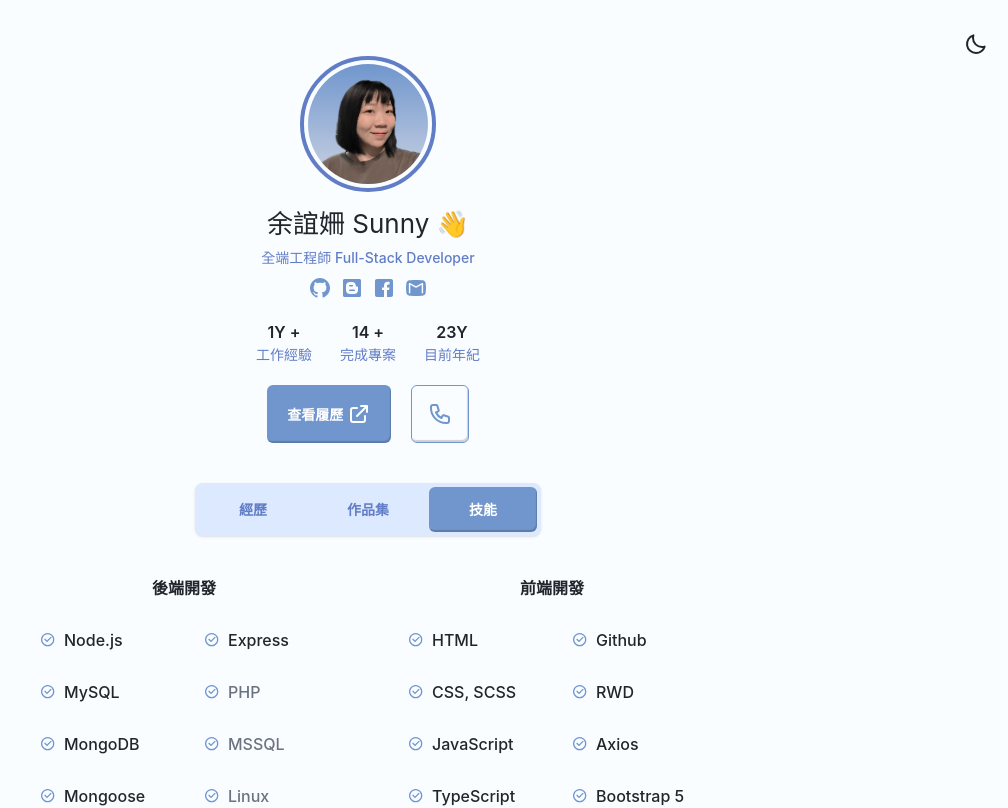
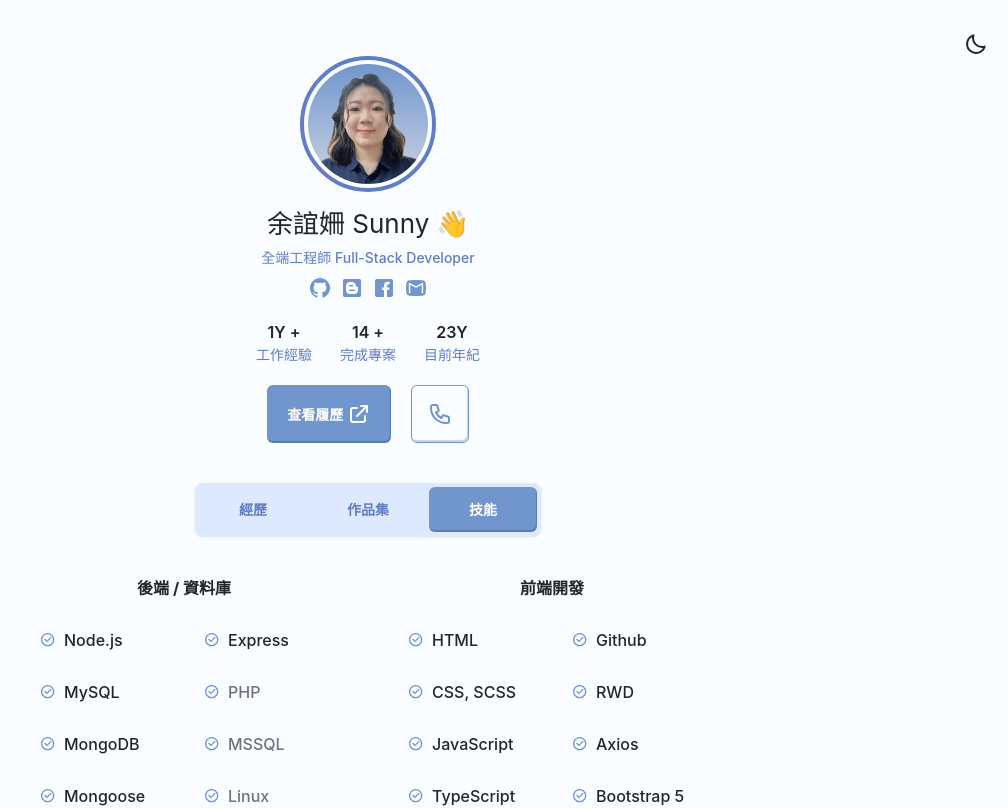
Before and after one commit to sunny96087/simple_portfolio, a Vue app: page /skill in a window 1280 px wide. Shown: the top 808 px of the page, without its empty margins (272-1280 px from the left). Built offline with nearby package versions, Linux system fonts and the light colour scheme.

Commit message:
feat: 修改頭像、部落格網址、技能、履歷網址

```diff
--- a/src/App.vue
+++ b/src/App.vue
@@ -120,7 +120,7 @@ const sendProfileEvent = (item) => {
     <!-- 個人資料 區塊 -->
     <div class="w-[136px] rounded-full border-4 border-blue-dark p-1 m-auto">
       <div class="linear rounded-full overflow-hidden w-full">
-        <img src="@/assets/img/mug_shot.png" alt="Yu Yi shan - 個人照片" class="w-full" />
+        <img src="@/assets/img/mug_shot_1131119.png" alt="Yu Yi shan - 個人照片" class="w-full" />
       </div>
     </div>
     <h1 class="text-[26px] mt-3">余誼姍 Sunny 👋</h1>
@@ -148,8 +148,9 @@ const sendProfileEvent = (item) => {
         </svg>
       </a>
 
+      <!-- * 舊的 https://sunny96087.github.io/hexo-blog/ -->
       <a
-        href="https://sunny96087.github.io/hexo-blog/"
+        href="https://blog.2fishs.com/"
         target="_blank"
         class="icon-hover-fill-blue-dark"
         title="部落格"
@@ -242,7 +243,7 @@ const sendProfileEvent = (item) => {
     <!-- view 履歷 & call me -->
     <div class="flex justify-center gap-5 mt-5">
       <a
-        href="https://drive.google.com/file/d/1A_w2QD9cXCJ-4mzU88pwkkIve02foiHb/view?usp=sharing"
+        href="https://drive.google.com/file/d/1ho_3Av-HUjGR__AbPcuUZUTUyTh6949x/view?usp=sharing"
         target="_blank"
         class="flex items-center text-[14px] font-semibold text-white px-5 py-3 bg-blue btn-shadow rounded-[6px]"
         @click="sendProfileEvent('resume')"
--- a/src/views/PortfolioView.vue
+++ b/src/views/PortfolioView.vue
@@ -129,14 +129,14 @@ const projects = ref([
   {
     pic: projectPic6,
     type: 'WEB',
-    name: '我的部落格',
+    name: '我的部落格 (舊版)',
     description:
-      '這是我的部落格，分享日常研究及開發點滴，<br/>使用 Hexo 和 "landscape" 主題建立。',
+      '這是我的第一個部落格，分享日常研究及開發點滴，<br/>使用 Hexo 和 "landscape" 主題建立。<br/>目前舊版已停止更新，新版將使用 NexT 主題整合多種套件開發。',
     github: 'https://github.com/sunny96087/hexo-blog',
     demo: 'https://sunny96087.github.io/hexo-blog/',
     viewPic: viewPic6,
     marquee:
-      '我的部落格 ・ 我的部落格 ・ 我的部落格 ・ 我的部落格 ・ 我的部落格 ・ 我的部落格 ・ 我的部落格 ・ 我的部落格 ・ 我的部落格 ・ 我的部落格 ・ 我的部落格 ・ 我的部落格 ・ 我的部落格 ・ 我的部落格 ・ 我的部落格 ・ 我的部落格 ・ 我的部落格 ・ 我的部落格 ・ 我的部落格 ・ 我的部落格 ・ 我的部落格 ・ 我的部落格 ・ 我的部落格 ・ 我的部落格 ・ 我的部落格 ・ 我的部落格 ・ 我的部落格 ・ 我的部落格 ・ 我的部落格 ・ 我的部落格 ・ 我的部落格 ・ 我的部落格 ・ 我的部落格 ・ 我的部落格 ・ 我的部落格 ・ 我的部落格 ・ 我的部落格 ・ 我的部落格 ・ 我的部落格 ・ 我的部落格 ・ 我的部落格 ・ 我的部落格 ・ 我的部落格 ・ 我的部落格 ・ 我的部落格 ・ '
+      '我的部落格 (舊版) ・ 我的部落格 (舊版) ・ 我的部落格 (舊版) ・ 我的部落格 (舊版) ・ 我的部落格 (舊版) ・ 我的部落格 (舊版) ・ 我的部落格 (舊版) ・ 我的部落格 (舊版) ・ 我的部落格 (舊版) ・ 我的部落格 (舊版) ・ 我的部落格 (舊版) ・ 我的部落格 (舊版) ・ 我的部落格 (舊版) ・ 我的部落格 (舊版) ・ 我的部落格 (舊版) ・ 我的部落格 (舊版) ・ 我的部落格 (舊版) ・ 我的部落格 (舊版) ・ 我的部落格 (舊版) ・ 我的部落格 (舊版) ・ 我的部落格 (舊版) ・ 我的部落格 (舊版) ・ 我的部落格 (舊版) ・ 我的部落格 (舊版) ・ 我的部落格 (舊版) ・ 我的部落格 (舊版) ・ 我的部落格 (舊版) ・ 我的部落格 (舊版) ・ 我的部落格 (舊版) ・ 我的部落格 (舊版) ・ 我的部落格 (舊版) ・ 我的部落格 (舊版) ・ 我的部落格 (舊版) ・ 我的部落格 (舊版) ・ 我的部落格 (舊版) ・ 我的部落格 (舊版) ・ 我的部落格 (舊版) ・ 我的部落格 (舊版) ・ 我的部落格 (舊版) ・ 我的部落格 (舊版) ・ 我的部落格 (舊版) ・ '
   },
   {
     pic: projectPic7,
@@ -212,9 +212,13 @@ const projects = ref([
   }
 ])
 
-import { ref, onMounted, onUnmounted } from 'vue'
+import { ref, onMounted, onUnmounted, watch } from 'vue'
 
 const selectedProject = ref(null)
+
+watch(selectedProject, (newVal) => {
+  document.body.style.overflow = newVal ? 'hidden' : ''
+})
 
 const openModal = (project) => {
   selectedProject.value = project
--- a/src/views/SkillView.vue
+++ b/src/views/SkillView.vue
@@ -28,9 +28,9 @@ document.addEventListener('click', function (e) {
     >
       <!-- left -->
       <div class="flex flex-col gap-[80px]">
-        <!-- 後端開發 -->
+        <!-- 後端/資料庫 -->
         <div class="flex flex-col gap-7">
-          <div class="title">後端開發</div>
+          <div class="title">後端 / 資料庫</div>
           <div class="content">
             <div class="content-col">
               <div class="item"><img src="@/assets/img/icon/check.svg" alt="check" />Node.js</div>
@@ -40,9 +40,15 @@ document.addEventListener('click', function (e) {
             </div>
             <div class="content-col">
               <div class="item"><img src="@/assets/img/icon/check.svg" alt="check" />Express</div>
-              <div class="item text-gray-500"><img src="@/assets/img/icon/check.svg" alt="check" />PHP</div>
-              <div class="item text-gray-500"><img src="@/assets/img/icon/check.svg" alt="check" />MSSQL</div>
-              <div class="item text-gray-500"><img src="@/assets/img/icon/check.svg" alt="check" />Linux</div>
+              <div class="item text-gray-500">
+                <img src="@/assets/img/icon/check.svg" alt="check" />PHP
+              </div>
+              <div class="item text-gray-500">
+                <img src="@/assets/img/icon/check.svg" alt="check" />MSSQL
+              </div>
+              <div class="item text-gray-500">
+                <img src="@/assets/img/icon/check.svg" alt="check" />Linux
+              </div>
             </div>
           </div>
         </div>
@@ -54,7 +60,9 @@ document.addEventListener('click', function (e) {
             <div class="content-col">
               <div class="item"><img src="@/assets/img/icon/check.svg" alt="check" />Figma</div>
               <div class="item"><img src="@/assets/img/icon/check.svg" alt="check" />Mockup</div>
-              <div class="item text-gray-500"><img src="@/assets/img/icon/check.svg" alt="check" />Photoshop</div>
+              <div class="item text-gray-500">
+                <img src="@/assets/img/icon/check.svg" alt="check" />Photoshop
+              </div>
             </div>
             <div class="content-col">
               <div class="item"><img src="@/assets/img/icon/check.svg" alt="check" />Wireframe</div>
@@ -65,8 +73,6 @@ document.addEventListener('click', function (e) {
             </div>
           </div>
         </div>
-
-
       </div>
 
       <!-- right -->
@@ -81,7 +87,7 @@ document.addEventListener('click', function (e) {
               <div class="item">
                 <img src="@/assets/img/icon/check.svg" alt="check" />JavaScript
               </div>
-              <div class="item ">
+              <div class="item">
                 <img src="@/assets/img/icon/check.svg" alt="check" />TypeScript
               </div>
               <div class="item"><img src="@/assets/img/icon/check.svg" alt="check" />jQuery</div>
@@ -89,9 +95,9 @@ document.addEventListener('click', function (e) {
               <div class="item"><img src="@/assets/img/icon/check.svg" alt="check" />Nuxt 3</div>
             </div>
             <div class="content-col">
-              <div class="item "><img src="@/assets/img/icon/check.svg" alt="check" />Github</div>
-              <div class="item "><img src="@/assets/img/icon/check.svg" alt="check" />RWD</div>
-              <div class="item "><img src="@/assets/img/icon/check.svg" alt="check" />Axios</div>
+              <div class="item"><img src="@/assets/img/icon/check.svg" alt="check" />Github</div>
+              <div class="item"><img src="@/assets/img/icon/check.svg" alt="check" />RWD</div>
+              <div class="item"><img src="@/assets/img/icon/check.svg" alt="check" />Axios</div>
               <div class="item">
                 <img src="@/assets/img/icon/check.svg" alt="check" />Bootstrap 5
               </div>
@@ -123,6 +129,4 @@ document.addEventListener('click', function (e) {
 .item {
   @apply w-[124px] flex items-center gap-2 font-medium col-span-1;
 }
-
-
 </style>
```
Also changed, not shown: src/assets/img/mug_shot_1131119.png (added).
